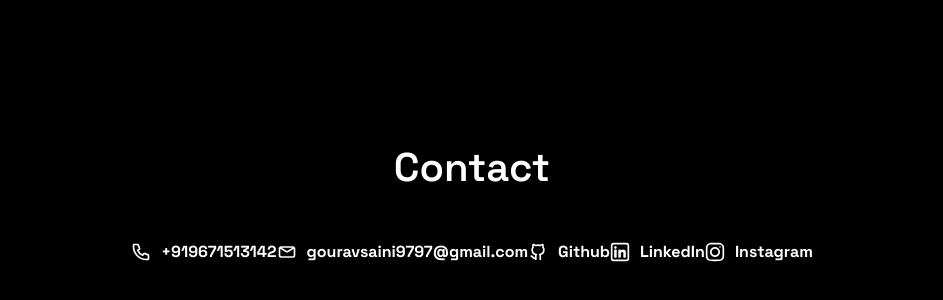
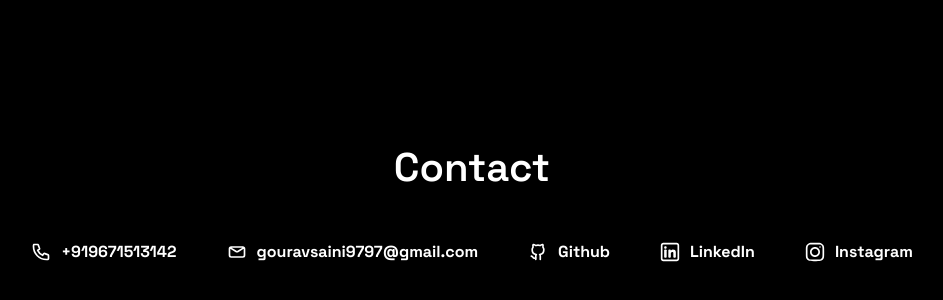
Before and after one commit to grv-saini-20/Porfolio-Website, a React (Vite) app: page / in a window 1280 px wide. Shown: the part 4414-4714 px from the top of the page, without its empty margins (168-1111 px from the left). Built offline with nearby package versions, Linux system fonts and the light colour scheme.

Commit message:
fix: gap between links

```diff
--- a/src/App.scss
+++ b/src/App.scss
@@ -117,12 +117,13 @@
       & > .contact-links {
         margin-block: 3rem;
         & > .links {
-          max-inline-size: 800px;
+          max-inline-size: 1280px;
           margin-inline: auto;
           list-style: none;
           display: flex;
           align-items: center;
           justify-content: space-between;
+          gap: 50px;
           @media screen and (width < 768px) {
             flex-direction: column;
             align-items: center;
@@ -131,6 +132,7 @@
           &>.link{
             display: flex;
             align-items: center;
+            justify-content: space-between;
             gap: 10px;
             @media screen and (width < 768px) {
               flex-direction: column;
```
